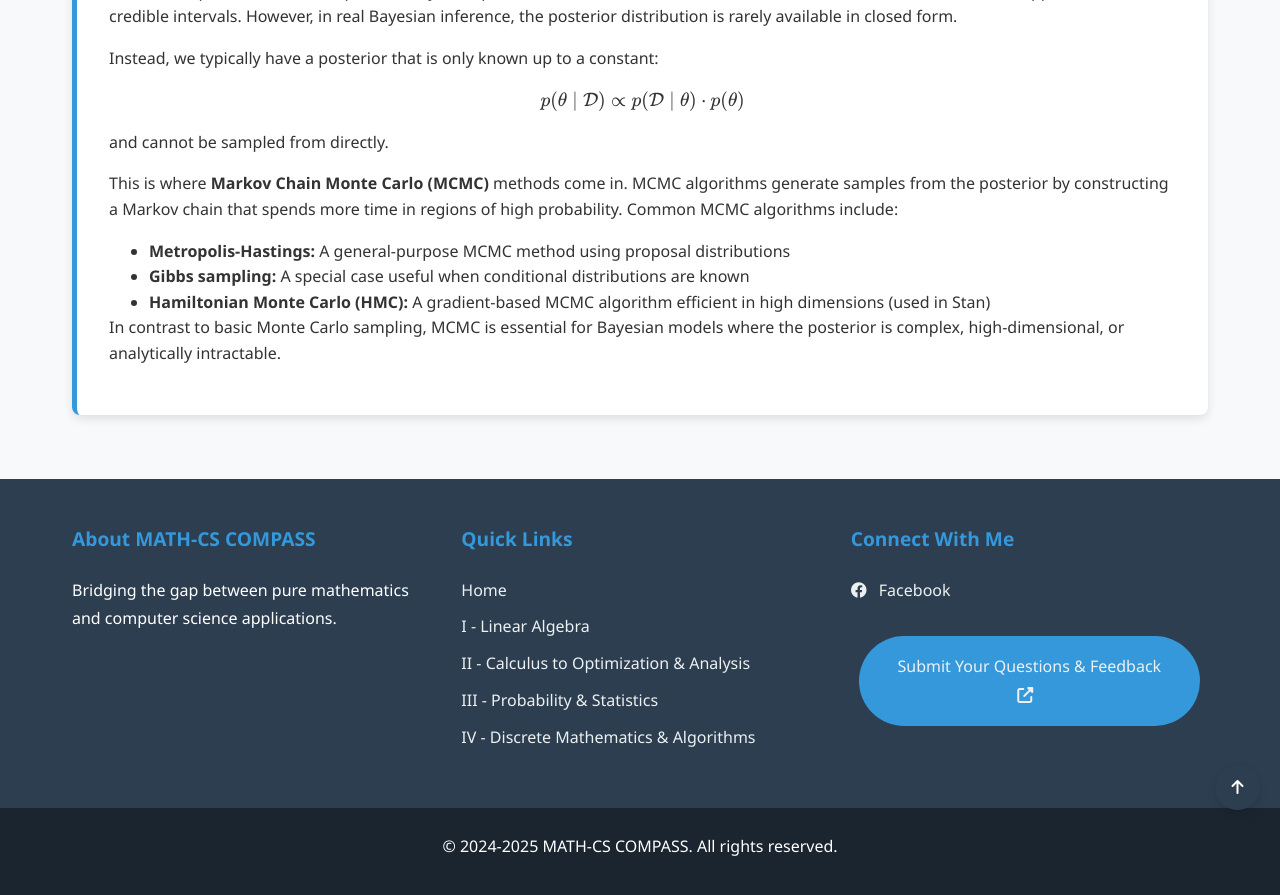
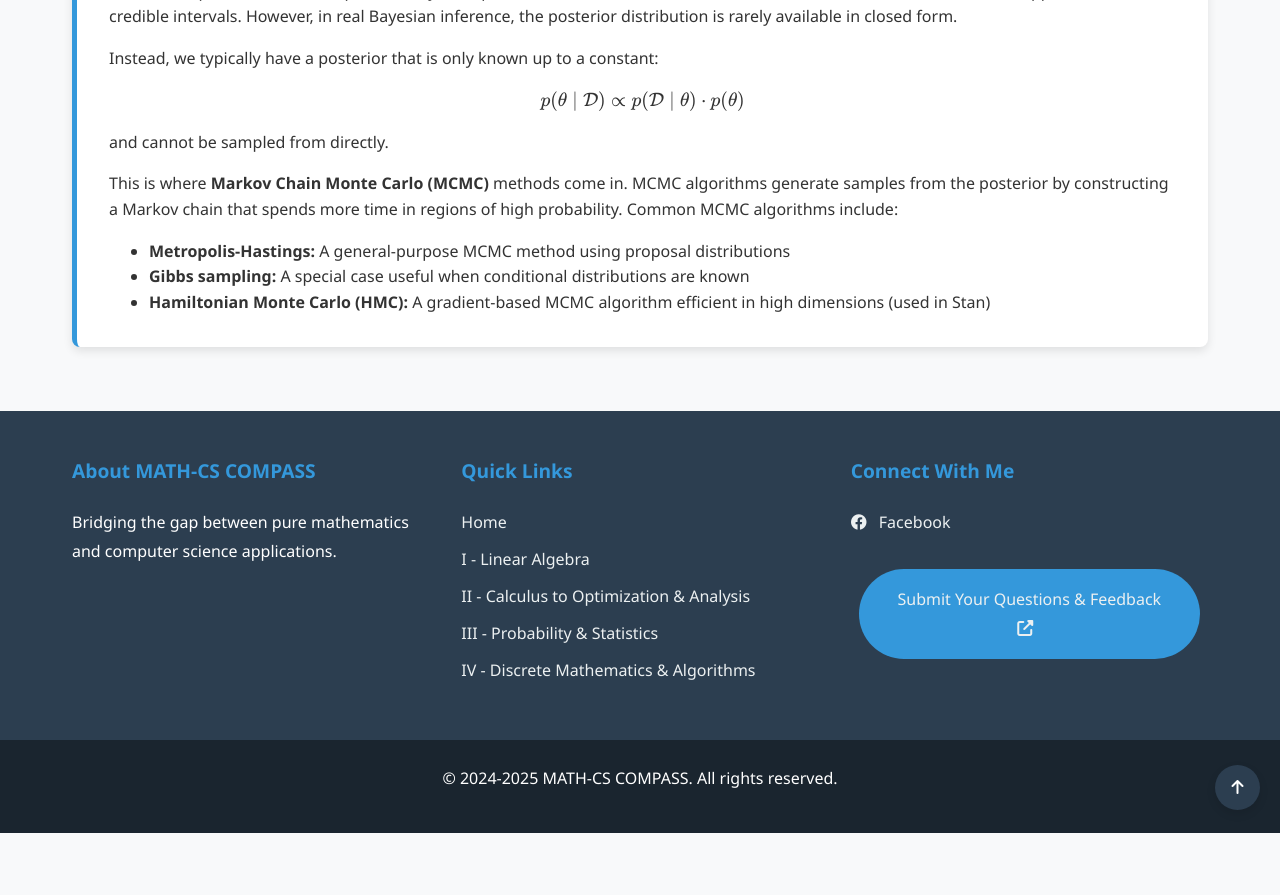
Before and after one commit to Yusukey01/yusukey01.github.io, a Jekyll site: the page built from Mathematics/Probability/monte_carlo.html, in a window 1280 px wide and 900 px high, scrolled down 4759 px. Shown: the top 895 px of the window. Built offline with Jekyll 4.4.1, drawn with Linux system fonts in a browser that asks for light colours; after the commit the page ends 5592 px from its top, so only the background shows below that; some of the changed text lies outside the part shown.

```diff
--- a/Mathematics/Probability/monte_carlo.html
+++ b/Mathematics/Probability/monte_carlo.html
@@ -19,7 +19,7 @@ uses_python: false
             <a href="#CI">Credible Intervals</a></li>
             <a href="#MC">Monte Carlo Approximation</a></li>
             <a href="#demo">Demo: Monte Carlo Approximation for CIs</a>
-            <a href="#HPD">>Highest Posterior Density (HPD)</a>
+            <a href="#HPD">Highest Posterior Density (HPD)</a>
             <a href="#MCMC">Markov Chain Monte Carlo (MCMC)</a>
         </div>
 
@@ -231,11 +231,6 @@ uses_python: false
                       <li><strong>Gibbs sampling:</strong> A special case useful when conditional distributions are known</li>
                       <li><strong>Hamiltonian Monte Carlo (HMC):</strong> A gradient-based MCMC algorithm efficient in high dimensions (used in Stan)</li>
                     </ul>
-
-                    <p>
-                    In contrast to basic Monte Carlo sampling, MCMC is essential for Bayesian models where the posterior is complex, high-dimensional, or
-                    analytically intractable.
-                    </p>
             </section>
         </div>
 
```
